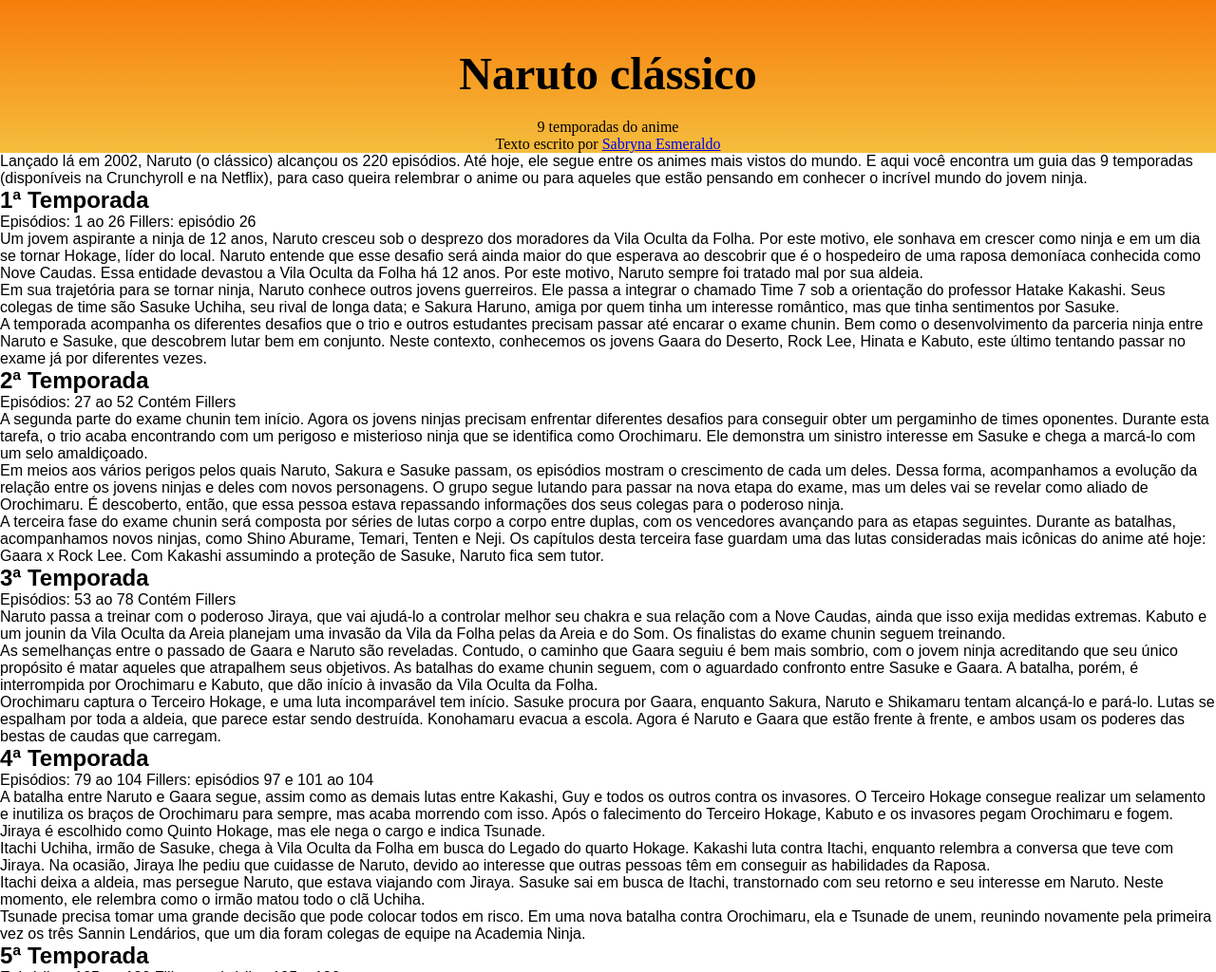
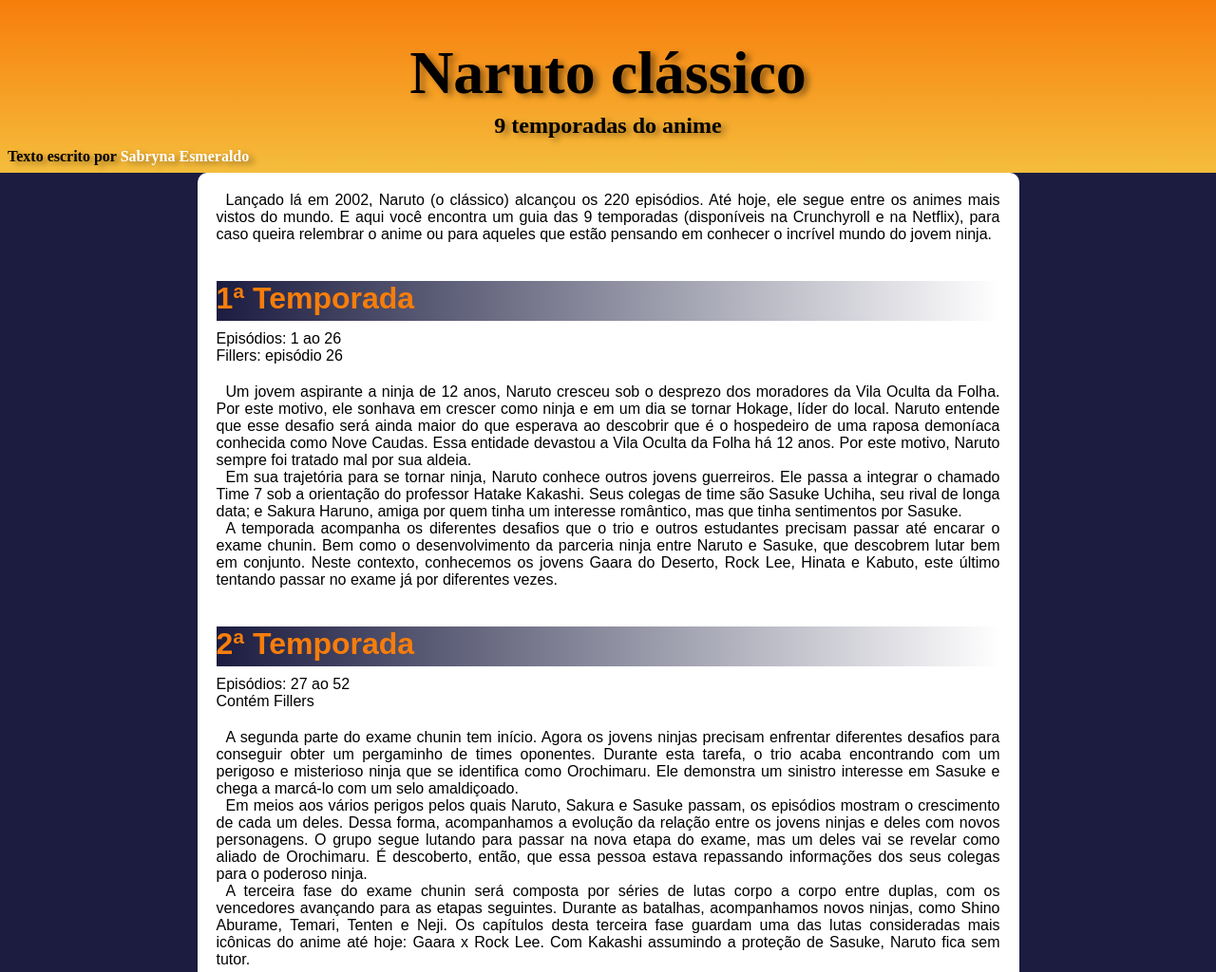
Before and after one commit to albertocaio08/site-teste, a plain HTML site: page index.html in a window 1280 px wide. Shown: the top 1024 px of the page at 95% size. Drawn offline with Linux system fonts and the light colour scheme; a web font is replaced by a local one.

Commit message:
Atualizando o site teste

```diff
--- a/index.html
+++ b/index.html
@@ -8,7 +8,6 @@
     <link rel="stylesheet" href="style.css">
 </head>
 <body>
-    <main>
         <header>
             <h1>Naruto clássico </h1>
             <p>9 temporadas do anime</p>
@@ -18,6 +17,7 @@
                 </p>
             </aside>
         </header>
+        <main>
             <section>
                 <p>
                     Lançado lá em 2002, Naruto (o clássico) alcançou os 220 episódios. Até hoje, ele segue entre os animes mais vistos do mundo. E aqui você encontra um guia das 9 temporadas (disponíveis na Crunchyroll e na Netflix), para caso queira relembrar o anime ou para aqueles que estão pensando em conhecer o incrível mundo do jovem ninja.
@@ -25,8 +25,8 @@
             </section>
             <section>
                 <h2>1&ordf; Temporada</h2>
-            <p>
-                Episódios: 1 ao 26
+                <p class="episodios">
+                    Episódios: 1 ao 26 <br>
                     Fillers: episódio 26
                 </p>
                 <p>
@@ -41,8 +41,8 @@
             </section>
             <section>
                 <h2>2&ordf; Temporada</h2>
-            <p>
-                Episódios: 27 ao 52
+                <p class="episodios">
+                    Episódios: 27 ao 52<br>
                     Contém Fillers
                 </p>
                 <p>
@@ -57,8 +57,8 @@
             </section>
             <section>
                 <h2>3&ordf; Temporada</h2>
-            <p>
-                Episódios: 53 ao 78
+                <p class="episodios">
+                    Episódios: 53 ao 78<br>
                     Contém Fillers
                 </p>
                 <p>
@@ -73,8 +73,8 @@
             </section>
             <section>
                 <h2>4&ordf; Temporada</h2>
-            <p>
-                Episódios: 79 ao 104
+                <p class="episodios">
+                    Episódios: 79 ao 104<br>
                     Fillers: episódios 97 e 101 ao 104
                 </p>
                 <p>
@@ -92,8 +92,8 @@
             </section>
             <section>
                 <h2>5&ordf; Temporada</h2>
-            <p>
-                Episódios: 105 ao 130
+                <p class="episodios">
+                    Episódios: 105 ao 130<br>
                     Fillers: episódios 105 e 106
                 </p>
                 <p>
@@ -105,8 +105,8 @@
             </section>
             <section>
                 <h2>6&ordf; Temporada</h2>
-            <p>
-                Episódios: 131 ao 156
+                <p class="episodios">
+                    Episódios: 131 ao 156<br>
                     Fillers: episódios 136 ao 140, 142 ao 156
                 </p>
                 <p>
@@ -121,8 +121,8 @@
             </section>
             <section>
                 <h2>7&ordf; Temporada</h2>
-            <p>
-                Episódios: 157 ao 182
+                <p class="episodios">
+                    Episódios: 157 ao 182<br>
                     Fillers: todos (temporada filler)
                 </p>
                 <p>
@@ -134,8 +134,8 @@
             </section>
             <section>
                 <h2>8&ordf; Temporada</h2>
-            <p>
-                Episódios: 183 ao 208
+                <p class="episodios">
+                    Episódios: 183 ao 208<br>
                     Fillers: todos (temporada filler)
                 </p>
                 <p>
@@ -147,8 +147,8 @@
             </section>
             <section>
                 <h2>9&ordf; Temporada</h2>
-            <p>
-                Episódios: 209 ao 220
+                <p class="episodios">
+                    Episódios: 209 ao 220<br>
                     Fillers: episódios 209 ao 219
                 </p>
                 <p>
--- a/style.css
+++ b/style.css
@@ -8,26 +8,85 @@
 }
 body{
     font-family: Arial, Helvetica, sans-serif;
-
+    background-color: var(--cor3);
 }
 
 :root{
     --cor1: #F77D0B;
     --cor2: #F5BD3C;
-    --cor3: #F5BD3C;
+    --cor3: #1B1C40;
     --cor4: white;
 
-    --fontepadarao: "Naruto";
+    --fontepadrao: "Naruto";
+    --fonteparagrafo:
 }
 
 header{
     background-image:linear-gradient( to bottom, var(--cor1), var(--cor2));
-    font-family: var(--fontepadarao);
+    font-family: var(--fontepadrao);
     text-align: center;
-    padding-top: 50px;
+    padding-top: 40px;
+    text-shadow: 5px 3px 6px rgba(0, 0, 0, 0.384);
+    font-weight: bold;
+
 }
 
 h1{
-    font-size: 3em;
-    padding-bottom: 20px;
+    font-size: 4em;
+    padding-bottom: 5px;
 }
+
+header > p{
+    font-size: 1.5em;
+    padding-bottom: 10px;
+    font-family: var(--fontepadrao);
+}
+
+aside > p{
+    font-size: 1em;
+    text-align: left;
+    padding: 0px 0px 8px 8px ;
+}
+
+aside > p > a{
+    text-decoration: none;
+    color: var(--cor4);
+
+}
+
+aside > p > a:hover{
+    text-decoration: underline;
+    color: blue;
+
+}
+
+main{
+    margin: auto;
+    min-width: 230px;
+    max-width: 865px;
+    background-color: var(--cor4);
+    border-radius: 10px;
+}
+
+section{
+    padding: 20px;
+    text-align: justify;
+
+}
+
+section > h2{
+    background-image: linear-gradient( to right, var(--cor3), transparent);
+    font-size: 2em;
+    padding-bottom: 5px;
+    color: var(--cor1);
+}
+
+p.episodios{
+    padding: 5px 0px 20px 0px;
+    text-indent: 0px;
+    padding-top: 10px;
+}
+
+section > p {
+    text-indent: 10px;
+}
```
Lines whose indentation alone changed are shown as unchanged.
